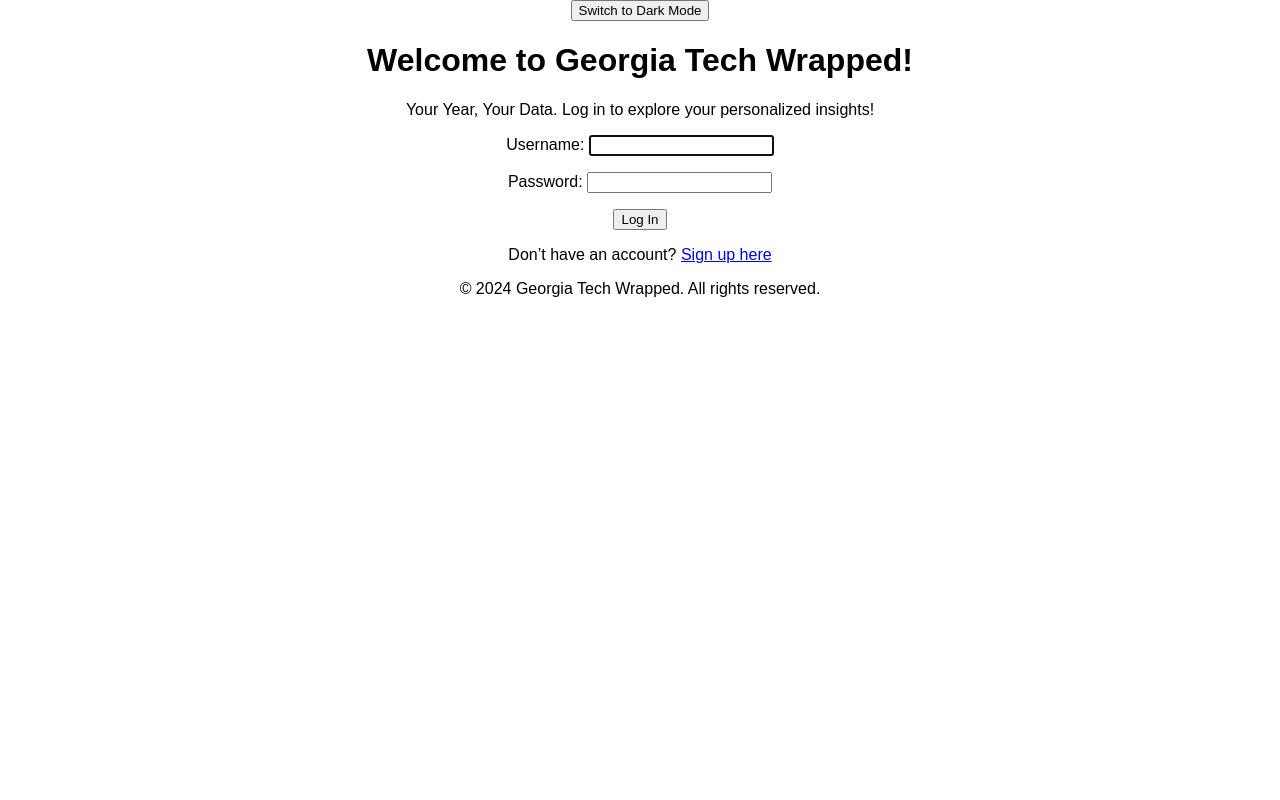
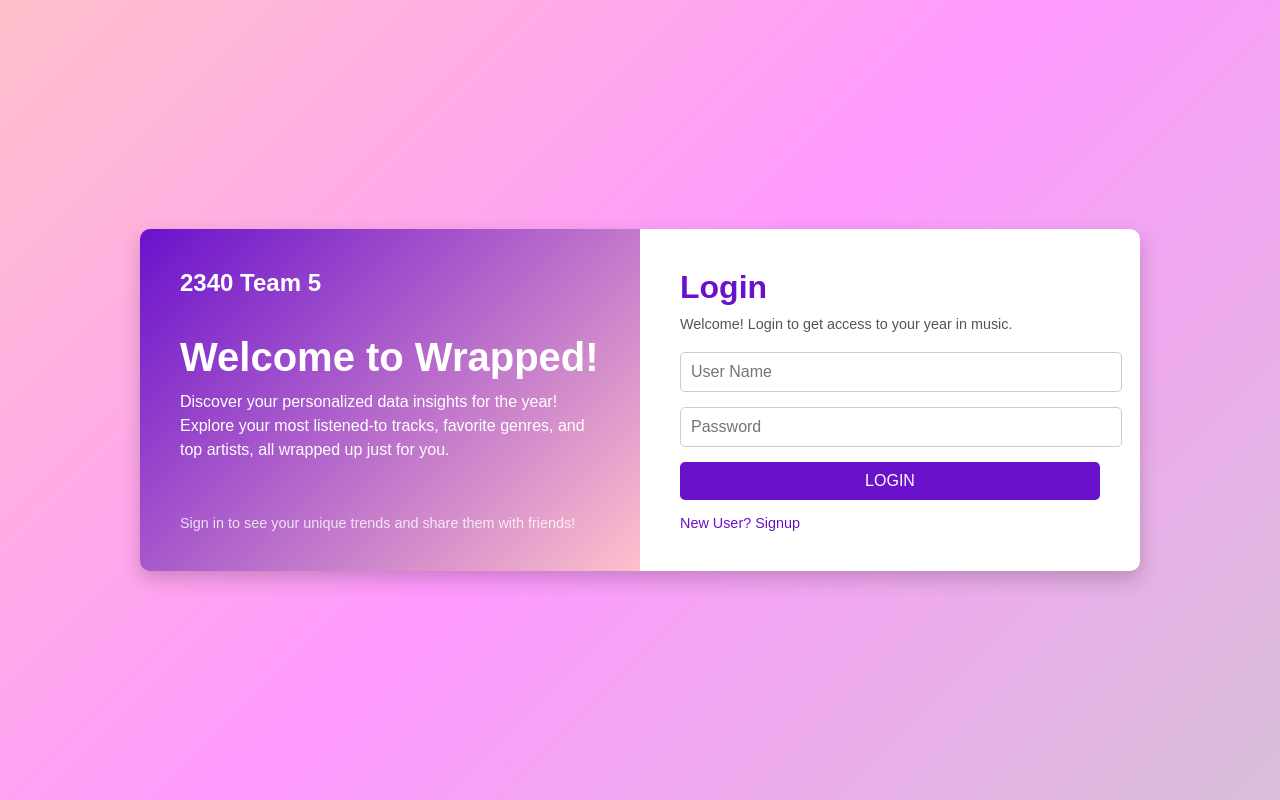
Before and after one commit to grahamonica/2340project2, a Django app: page /accounts/login/ in a window 1280 px wide. Run offline with Django 5.2, Linux system fonts and the light colour scheme; parts of the project's set-up code (start-up, migrations or seed data) failed here and were passed over.

Commit message:
sign up and login design

```diff
--- a/templates/registration/login.html
+++ b/templates/registration/login.html
@@ -1,42 +1,163 @@
 {% load static %}
-
 <!DOCTYPE html>
 <html lang="en">
 <head>
     <meta charset="UTF-8">
     <meta name="viewport" content="width=device-width, initial-scale=1.0">
-    <title>Georgia Tech Wrapped - Login</title>
-    <link rel="stylesheet" href="{% static 'css/styles.css' %}">
+    <title>Login Page</title>
+    <style>
+        body {
+            margin: 0;
+            font-family: Arial, sans-serif;
+            background: linear-gradient(135deg, #ffc0cb, #ff99ff, #d8bfd8); /* Gradient of light pink and purple */
+            display: flex;
+            justify-content: center;
+            align-items: center;
+            height: 100vh;
+        }
+
+        .login-page {
+            display: flex;
+            width: 80%;
+            max-width: 1000px;
+            box-shadow: 0 8px 20px rgba(0, 0, 0, 0.2);
+            border-radius: 10px;
+            overflow: hidden;
+        }
+
+        .left-panel {
+            background: linear-gradient(135deg, #6a11cb, #ffc0cb);
+            flex: 1;
+            color: white;
+            padding: 40px;
+            display: flex;
+            flex-direction: column;
+            justify-content: space-between;
+        }
+
+        .company-logo {
+            font-size: 1.5em;
+            font-weight: bold;
+        }
+
+        .welcome-section h1 {
+            font-size: 2.5em;
+            margin: 0;
+        }
+
+        .welcome-section p {
+            font-size: 1em;
+            margin-top: 10px;
+            line-height: 1.5;
+        }
+
+        .footer-text {
+            font-size: 0.9em;
+            opacity: 0.8;
+        }
+
+        .right-panel {
+            flex: 1;
+            background: white;
+            padding: 40px;
+            display: flex;
+            flex-direction: column;
+            justify-content: center;
+        }
+
+        .login-section h2 {
+            margin: 0 0 10px;
+            font-size: 2em;
+            color: #6a11cb;
+        }
+
+        .login-section p {
+            margin: 0 0 20px;
+            color: #555;
+            font-size: 0.9em;
+        }
+
+        .form-group {
+            margin-bottom: 15px;
+        }
+
+        input[type="text"],
+        input[type="password"] {
+            width: 100%;
+            padding: 10px;
+            border: 1px solid #ccc;
+            border-radius: 5px;
+            font-size: 1em;
+        }
+
+        input[type="checkbox"] {
+            margin-right: 10px;
+        }
+
+
+        .login-button {
+            width: 100%;
+            padding: 10px;
+            background: #6a11cb;
+            border: none;
+            color: white;
+            font-size: 1em;
+            border-radius: 5px;
+            cursor: pointer;
+        }
+
+        .login-button:hover {
+            background: #6a11cb;
+        }
+
+        .form-footer {
+            display: flex;
+            justify-content: space-between;
+            margin-top: 15px;
+            font-size: 0.9em;
+        }
+
+        .signup-link,
+        .forgot-password {
+            color: #6a11cb;
+            text-decoration: none;
+        }
+
+        .signup-link:hover,
+        .forgot-password:hover {
+            text-decoration: underline;
+        }
+    </style>
 </head>
 <body>
-    <!-- Dark/Light Mode Toggle Button -->
-    <button id="toggle-mode" class="toggle-mode-button" onclick="toggleMode()">Switch to Dark Mode</button>
+    <div class="login-page">
+        <div class="left-panel">
+            <div class="company-logo">2340 Team 5</div>
+            <div class="welcome-section">
+                <h1>Welcome to Wrapped!</h1>
+                <p>Discover your personalized data insights for the year! Explore your most listened-to tracks, favorite genres, and top artists, all wrapped up just for you.</p>            </div>
+            <div class="footer-text">Sign in to see your unique trends and share them with friends!</div>
+        </div>
+        <div class="right-panel">
+            <div class="login-section">
+                <h2>Login</h2>
+                <p>Welcome! Login to get access to your year in music.</p>
+                <form method="post" action="{% url 'login' %}">
+                    {% csrf_token %}
+                    <div class="form-group">
+                        <input type="text" name="username" placeholder="User Name" required>
+                    </div>
+                    <div class="form-group">
+                        <input type="password" name="password" placeholder="Password" required>
+                    </div>
 
-    <div class="login-container">
-        <div class="login-box">
-            <h1 class="login-title">Welcome to Georgia Tech Wrapped!</h1>
-            <p class="login-subtitle">Your Year, Your Data. Log in to explore your personalized insights!</p>
-
-            <!-- Login Form -->
-            <form method="post" action="{% url 'login' %}">
-                {% csrf_token %}
-                {{ form.as_p }}
-                <button type="submit" class="login-button">Log In</button>
-            </form>
-
-            <!-- Sign-Up Link -->
-            <p class="signup-link">
-                Don’t have an account? <a href="{% url 'signup' %}">Sign up here</a>
-            </p>
-
-            <!-- Footer -->
-            <div class="footer">
-                <p>© 2024 Georgia Tech Wrapped. All rights reserved.</p>
+                    <button type="submit" class="login-button">LOGIN</button>
+                </form>
+                <div class="form-footer">
+                    <a href="{% url 'signup' %}" class="signup-link">New User? Signup</a>
+                </div>
             </div>
         </div>
     </div>
-
-    <!-- JavaScript for theme toggling -->
-    <script src="{% static 'js/theme.js' %}"></script>
 </body>
 </html>
```
Also changed, not shown: templates/registration/signup.html (+132 -14 lines), 1 other file.
